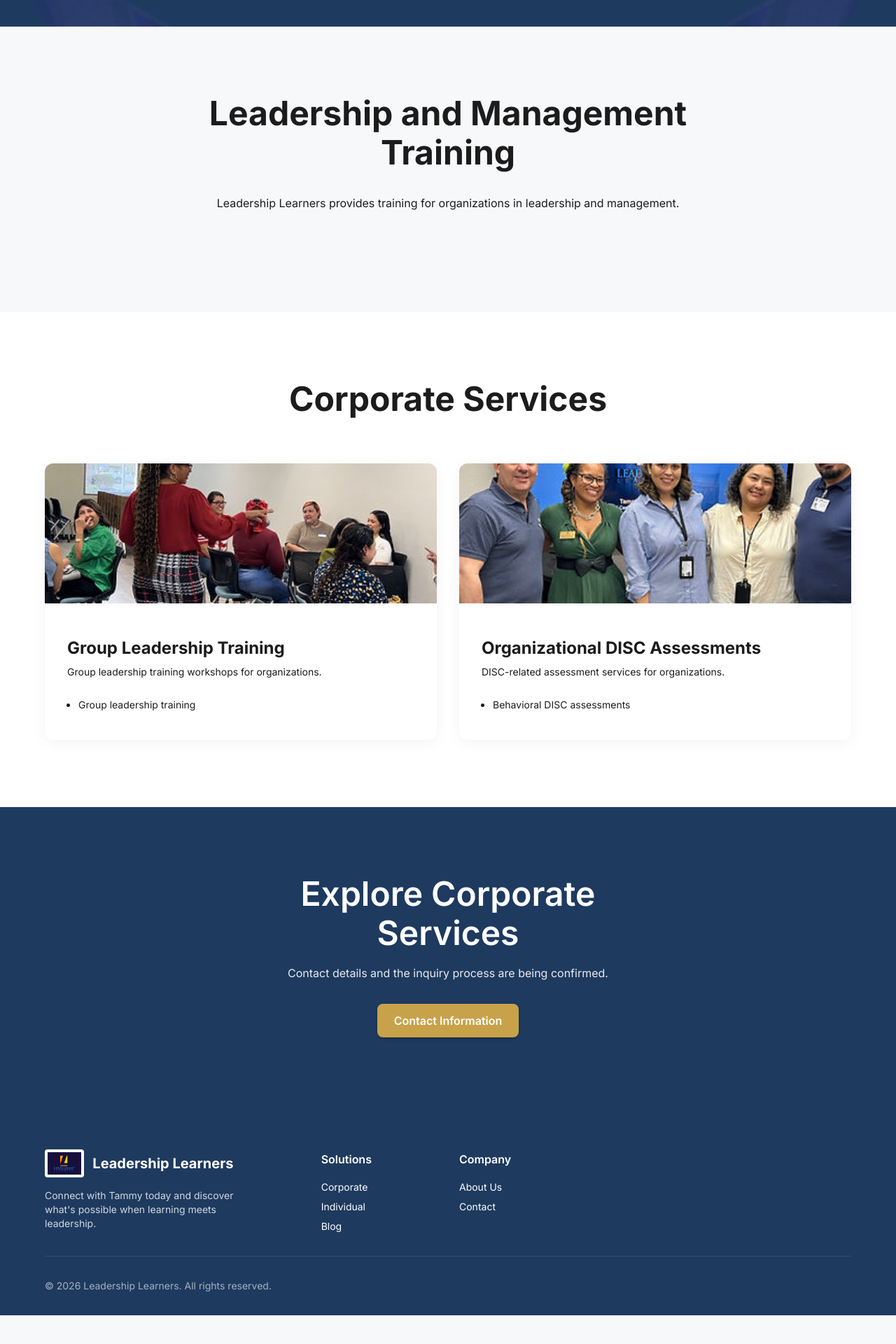
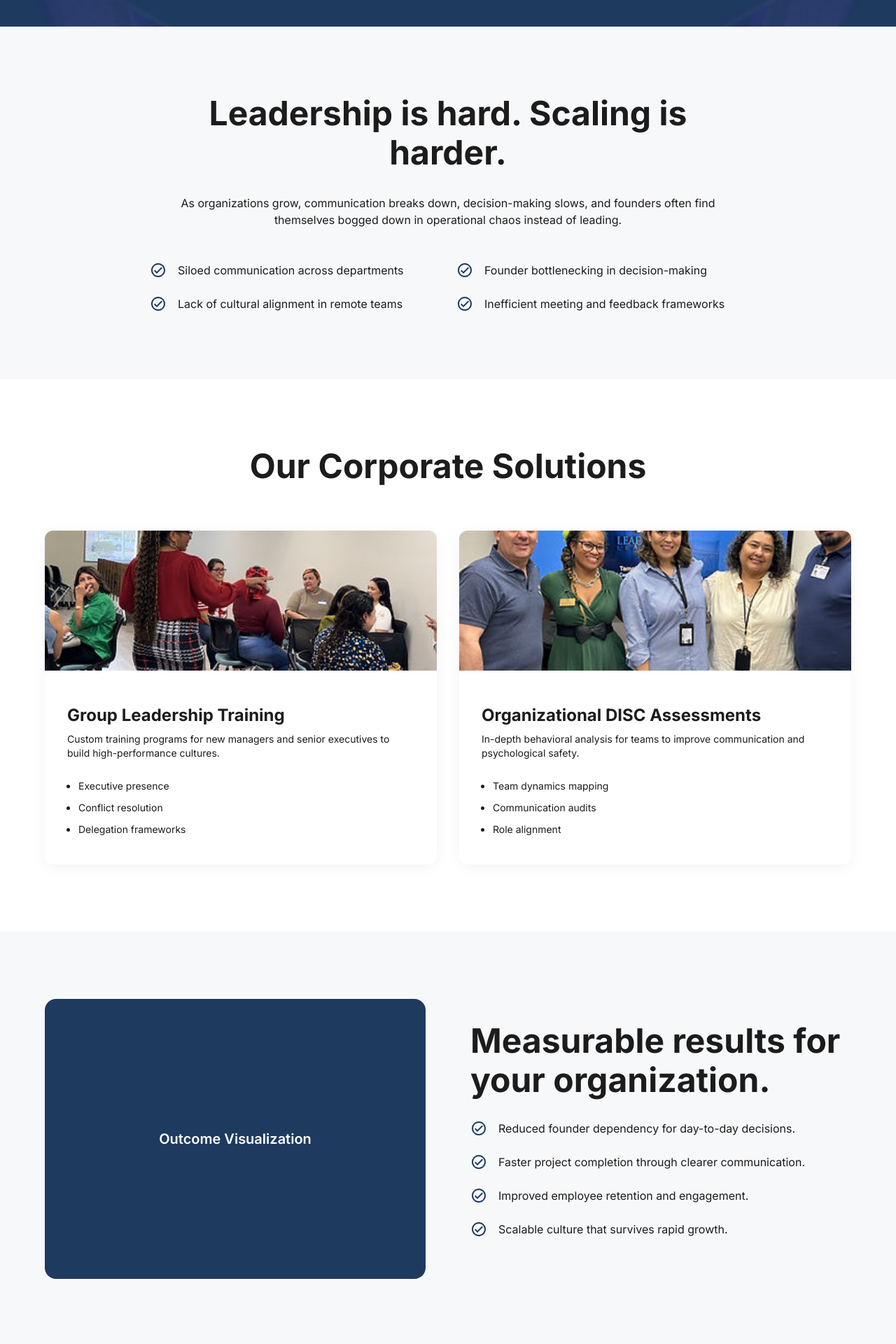
Before and after one commit to TECnologyj77/leadership-learns, a React (Vite) app: page /corporate in a window 1280 px wide. Shown: the part 780-2700 px from the top of the page at 70% size. Before the commit the page ends 2659 px from the top, so only its background shows below. Built offline with nearby package versions, Linux system fonts and the light colour scheme.

Commit message:
fix: restore approved path page copy

```diff
--- a/src/pages/Corporate.tsx
+++ b/src/pages/Corporate.tsx
@@ -1,5 +1,6 @@
 import React from 'react';
-import { Grid } from '@mui/material';
+import { Grid, Box, List, ListItem, ListItemIcon, ListItemText } from '@mui/material';
+import { CheckCircleOutlined as CheckCircleOutlineIcon } from '@mui/icons-material';
 import { Link as RouterLink } from 'react-router-dom';
 import AppText from '../components/ui/AppText';
 import AppSection from '../components/ui/AppSection';
@@ -20,13 +21,13 @@ const Corporate: React.FC = () => {
           <Grid container spacing={6} sx={{ alignItems: 'center' }}>
             <Grid size={{ xs: 12, md: 7 }}>
               <AppText variant="h1" gutterBottom sx={{ fontWeight: 800 }}>
-                Leadership Training for Organizations
+                Scale Your Impact, Not Your Stress.
               </AppText>
               <AppText variant="h5" sx={{ mb: 4, opacity: 0.9 }}>
-                Group leadership training workshops and DISC-related services for organizations.
+                Strategic leadership development and organizational systems for high-growth teams.
               </AppText>
               <AppButton variant="contained" color="secondary" size="large" component={RouterLink} to="/contact" onClick={() => captureContactClicked('corporate_hero')}>
-                Contact Information
+                Get In Touch
               </AppButton>
             </Grid>
           </Grid>
@@ -36,11 +37,26 @@ const Corporate: React.FC = () => {
       <AppSection variant="light">
         <AppContainer maxWidth="md">
           <AppText variant="h3" sx={{ textAlign: 'center', mb: 4, fontWeight: 700 }}>
-            Leadership and Management Training
+            Leadership is hard. Scaling is harder.
           </AppText>
           <AppText variant="body1" color="text.secondary" sx={{ textAlign: 'center', mb: 6 }}>
-            Leadership Learners provides training for organizations in leadership and management.
+            As organizations grow, communication breaks down, decision-making slows, and founders often find themselves bogged down in operational chaos instead of leading.
           </AppText>
+          <Grid container spacing={3}>
+            {[
+              'Siloed communication across departments',
+              'Founder bottlenecking in decision-making',
+              'Lack of cultural alignment in remote teams',
+              'Inefficient meeting and feedback frameworks'
+            ].map((item) => (
+              <Grid size={{ xs: 12, sm: 6 }} key={item}>
+                <Box sx={{ display: 'flex', alignItems: 'center', gap: 2 }}>
+                  <CheckCircleOutlineIcon color="primary" />
+                  <AppText variant="body1">{item}</AppText>
+                </Box>
+              </Grid>
+            ))}
+          </Grid>
         </AppContainer>
       </AppSection>
 
@@ -48,24 +64,66 @@ const Corporate: React.FC = () => {
       <AppSection variant="white">
         <AppContainer>
           <AppText variant="h3" sx={{ textAlign: 'center', mb: 8, fontWeight: 700 }}>
-            Corporate Services
+            Our Corporate Solutions
           </AppText>
           <Grid container spacing={4}>
             <Grid size={{ xs: 12, md: 6 }}>
               <ServiceCard
                 title="Group Leadership Training"
-                description="Group leadership training workshops for organizations."
+                description="Custom training programs for new managers and senior executives to build high-performance cultures."
                 image={groupTrainingImg}
-                features={['Group leadership training']}
+                features={['Executive presence', 'Conflict resolution', 'Delegation frameworks']}
               />
             </Grid>
             <Grid size={{ xs: 12, md: 6 }}>
               <ServiceCard
                 title="Organizational DISC Assessments"
-                description="DISC-related assessment services for organizations."
+                description="In-depth behavioral analysis for teams to improve communication and psychological safety."
                 image={organizationDiscImg}
-                features={['Behavioral DISC assessments']}
+                features={['Team dynamics mapping', 'Communication audits', 'Role alignment']}
               />
+            </Grid>
+          </Grid>
+        </AppContainer>
+      </AppSection>
+
+      <AppSection variant="light">
+        <AppContainer>
+          <Grid container spacing={8} sx={{ alignItems: 'center' }}>
+            <Grid size={{ xs: 12, md: 6 }}>
+              <Box
+                sx={{
+                  bgcolor: 'primary.main',
+                  height: 400,
+                  borderRadius: 4,
+                  display: 'flex',
+                  alignItems: 'center',
+                  justifyContent: 'center',
+                  color: 'white'
+                }}
+              >
+                <AppText variant="h6">Outcome Visualization</AppText>
+              </Box>
+            </Grid>
+            <Grid size={{ xs: 12, md: 6 }}>
+              <AppText variant="h3" gutterBottom sx={{ fontWeight: 700 }}>
+                Measurable results for your organization.
+              </AppText>
+              <List>
+                {[
+                  'Reduced founder dependency for day-to-day decisions.',
+                  'Faster project completion through clearer communication.',
+                  'Improved employee retention and engagement.',
+                  'Scalable culture that survives rapid growth.'
+                ].map((text, i) => (
+                  <ListItem key={i} disablePadding sx={{ mb: 2 }}>
+                    <ListItemIcon sx={{ minWidth: 40 }}>
+                      <CheckCircleOutlineIcon color="primary" />
+                    </ListItemIcon>
+                    <ListItemText primary={text} />
+                  </ListItem>
+                ))}
+              </List>
             </Grid>
           </Grid>
         </AppContainer>
@@ -74,13 +132,13 @@ const Corporate: React.FC = () => {
       <AppSection variant="dark" sx={{ textAlign: 'center' }}>
         <AppContainer maxWidth="sm">
           <AppText variant="h3" gutterBottom>
-            Explore Corporate Services
+            Ready to lead with clarity?
           </AppText>
           <AppText variant="body1" sx={{ mb: 4, opacity: 0.9 }}>
-            Contact details and the inquiry process are being confirmed.
+            Get in touch to discuss your organization's unique challenges.
           </AppText>
           <AppButton variant="contained" color="secondary" size="large" component={RouterLink} to="/contact" onClick={() => captureContactClicked('corporate_footer')}>
-            Contact Information
+            Get In Touch
           </AppButton>
         </AppContainer>
       </AppSection>
--- a/src/pages/Individual.tsx
+++ b/src/pages/Individual.tsx
@@ -1,15 +1,30 @@
 import React from 'react';
-import { Grid } from '@mui/material';
+import { Grid, Box, List, ListItem, ListItemIcon, ListItemText, Paper } from '@mui/material';
+import { CheckCircleOutlined as CheckCircleOutlineIcon, Psychology as PsychologyIcon, Speed as SpeedIcon, SelfImprovement as SelfImprovementIcon } from '@mui/icons-material';
 import { Link as RouterLink } from 'react-router-dom';
 import AppText from '../components/ui/AppText';
 import AppSection from '../components/ui/AppSection';
 import AppContainer from '../components/ui/AppContainer';
 import AppButton from '../components/ui/AppButton';
 import ServiceCard from '../components/marketing/ServiceCard';
+import TestimonialCard from '../components/marketing/TestimonialCard';
 import speechCoachingImg from '../assets/services/Speech Coaching.jpg';
 import studentDiscImg from '../assets/services/Student + Career DISC Assessment and Debrief.jpeg';
 import salesDiscImg from '../assets/services/Sales DISC Assessment and Debrief.jpg';
 import { captureContactClicked } from '../analytics/events';
+
+const individualTestimonials = [
+  {
+    quote: "I enjoy working with my public speaking coach. I'm autistic and she understands how to help me become a better public speaker. It's my new job.",
+    author: "Austin Morales",
+    role: "Public Speaking Client"
+  },
+  {
+    quote: "Tammy is very supportive and she provides techniques that are easy to learn which helped me gain confidence. I enhanced my public speaking for work and learned how to respond to questions concisely.",
+    author: "Angela Jones",
+    role: "Professional Coaching Client"
+  }
+];
 
 const Individual: React.FC = () => {
   return (
@@ -24,13 +39,48 @@ const Individual: React.FC = () => {
                 Yours Deserves to be Heard.
               </AppText>
               <AppText variant="h5" color="text.secondary" sx={{ mb: 4 }}>
-                Individual coaching for the neurodivergent community, including speech coaching, confidence building, and social-skills support.
+                1:1 Coaching for neurodivergent professionals and individuals. Discover and strengthen your voice through authentic connection.
               </AppText>
               <AppButton variant="contained" color="secondary" size="large" component={RouterLink} to="/contact" onClick={() => captureContactClicked('individual_hero')}>
-                Contact Information
+                Start Your Journey
               </AppButton>
             </Grid>
           </Grid>
+        </AppContainer>
+      </AppSection>
+
+      {/* Pain points */}
+      <AppSection variant="white">
+        <AppContainer maxWidth="md">
+          <AppText variant="h3" sx={{ textAlign: 'center', mb: 8, fontWeight: 700 }}>
+            Do you struggle to connect?
+          </AppText>
+          <Grid container spacing={4}>
+            {[
+              'You have brilliant ideas but struggle to vocalize them in meetings.',
+              'Social cues and body language feel like a "second language" you haven\'t mastered.',
+              'You feel like you are working 2x harder than others to be understood.',
+              'Public speaking feels like an insurmountable wall between you and your career goals.'
+            ].map((text, i) => (
+              <Grid size={{ xs: 12, sm: 6 }} key={i}>
+                <Paper sx={{ p: 3, height: '100%', borderLeft: '4px solid', borderLeftColor: 'secondary.main' }}>
+                  <AppText variant="body1">{text}</AppText>
+                </Paper>
+              </Grid>
+            ))}
+          </Grid>
+        </AppContainer>
+      </AppSection>
+
+      {/* Reframe section */}
+      <AppSection variant="dark" sx={{ bgcolor: 'secondary.main' }}>
+        <AppContainer sx={{ textAlign: 'center' }}>
+          <AppText variant="h3" gutterBottom sx={{ fontWeight: 700 }}>
+            Master your verbal and non-verbal communication.
+          </AppText>
+          <AppText variant="h6" sx={{ opacity: 0.9 }}>
+            We use Pivotal Response Treatment (PRT) to target the foundations of communication: motivation, self-management, and confidence.
+          </AppText>
         </AppContainer>
       </AppSection>
 
@@ -44,26 +94,124 @@ const Individual: React.FC = () => {
             <Grid size={{ xs: 12, md: 4 }}>
               <ServiceCard
                 title="Speech Coaching"
-                description="Speech coaching, confidence building, and social-skills support."
+                description="Become a confident public speaker. We understand how to help neurodivergent individuals master the stage."
                 image={speechCoachingImg}
-                features={['Speech coaching', 'Confidence building', 'Social-skills support']}
+                features={['Public speaking techniques', 'Confidence building', 'Concise communication']}
               />
             </Grid>
             <Grid size={{ xs: 12, md: 4 }}>
               <ServiceCard
-                title="DISC Assessments"
-                description="DISC-related services for individuals."
+                title="Student & Career DISC"
+                description="Discover your natural strengths and learn how to navigate academic or professional environments."
                 image={studentDiscImg}
-                features={['Behavioral DISC assessments']}
+                features={['Strengths identification', 'Communication styles', 'Career path alignment']}
               />
             </Grid>
             <Grid size={{ xs: 12, md: 4 }}>
               <ServiceCard
                 title="Sales & Entrepreneur DISC"
-                description="DISC-related services for sales and entrepreneurs."
+                description="Master the art of connection for your business. Use body language to create critical first impressions."
                 image={salesDiscImg}
-                features={['Sales DISC', 'Entrepreneur DISC']}
+                features={['Sales communication', 'Non-verbal cues', 'Building trust']}
               />
+            </Grid>
+          </Grid>
+        </AppContainer>
+      </AppSection>
+
+      {/* Testimonials */}
+      <AppSection variant="light">
+        <AppContainer>
+          <AppText variant="h3" sx={{ textAlign: 'center', mb: 8, fontWeight: 700 }}>
+            Client Success
+          </AppText>
+          <Grid container spacing={4} sx={{ justifyContent: 'center' }}>
+            {individualTestimonials.map((testimonial) => (
+              <Grid size={{ xs: 12, md: 6 }} key={testimonial.author}>
+                <TestimonialCard {...testimonial} />
+              </Grid>
+            ))}
+          </Grid>
+        </AppContainer>
+      </AppSection>
+
+      {/* Coaching approach */}
+      <AppSection variant="white">
+        <AppContainer>
+          <AppText variant="h3" sx={{ textAlign: 'center', mb: 8, fontWeight: 700 }}>
+            The Leadership Learners Approach
+          </AppText>
+          <Grid container spacing={6}>
+            <Grid size={{ xs: 12, md: 4 }}>
+              <Box sx={{ textAlign: 'center' }}>
+                <PsychologyIcon sx={{ fontSize: 60, color: 'secondary.main', mb: 2 }} />
+                <AppText variant="h5" gutterBottom sx={{ fontWeight: 600 }}>Clarity</AppText>
+                <AppText variant="body2" color="text.secondary">
+                  Understanding your specific executive function profile and where the friction points actually are.
+                </AppText>
+              </Box>
+            </Grid>
+            <Grid size={{ xs: 12, md: 4 }}>
+              <Box sx={{ textAlign: 'center' }}>
+                <SpeedIcon sx={{ fontSize: 60, color: 'secondary.main', mb: 2 }} />
+                <AppText variant="h5" gutterBottom sx={{ fontWeight: 600 }}>Systems</AppText>
+                <AppText variant="body2" color="text.secondary">
+                  Building low-friction, high-reward systems for task management, focus, and energy regulation.
+                </AppText>
+              </Box>
+            </Grid>
+            <Grid size={{ xs: 12, md: 4 }}>
+              <Box sx={{ textAlign: 'center' }}>
+                <SelfImprovementIcon sx={{ fontSize: 60, color: 'secondary.main', mb: 2 }} />
+                <AppText variant="h5" gutterBottom sx={{ fontWeight: 600 }}>Identity</AppText>
+                <AppText variant="body2" color="text.secondary">
+                  Moving from "shame-based" productivity to "identity-aligned" growth and self-advocacy.
+                </AppText>
+              </Box>
+            </Grid>
+          </Grid>
+        </AppContainer>
+      </AppSection>
+
+      {/* Transformation outcomes */}
+      <AppSection variant="light">
+        <AppContainer>
+          <Grid container spacing={8} sx={{ alignItems: 'center' }}>
+            <Grid size={{ xs: 12, md: 6 }}>
+              <AppText variant="h3" gutterBottom sx={{ fontWeight: 700 }}>
+                What change looks like.
+              </AppText>
+              <List>
+                {[
+                  'Consistent progress on long-term goals without the "heroic effort" spikes.',
+                  'Clear boundaries between work and rest (without the guilt).',
+                  'A toolkit of strategies that actually work when you are stressed.',
+                  'Confidence in your ability to handle complex projects.'
+                ].map((text, i) => (
+                  <ListItem key={i} disablePadding sx={{ mb: 2 }}>
+                    <ListItemIcon sx={{ minWidth: 40 }}>
+                      <CheckCircleOutlineIcon color="secondary" />
+                    </ListItemIcon>
+                    <ListItemText primary={text} />
+                  </ListItem>
+                ))}
+              </List>
+            </Grid>
+            <Grid size={{ xs: 12, md: 6 }}>
+              <Box
+                sx={{
+                  bgcolor: 'secondary.main',
+                  height: 400,
+                  borderRadius: 4,
+                  display: 'flex',
+                  alignItems: 'center',
+                  justifyContent: 'center',
+                  color: 'white',
+                  opacity: 0.8
+                }}
+              >
+                <AppText variant="h6">Transformation Visualization</AppText>
+              </Box>
             </Grid>
           </Grid>
         </AppContainer>
@@ -72,13 +220,13 @@ const Individual: React.FC = () => {
       <AppSection variant="dark" sx={{ textAlign: 'center' }}>
         <AppContainer maxWidth="sm">
           <AppText variant="h3" gutterBottom>
-            Explore Individual Coaching
+            Reclaim your focus.
           </AppText>
           <AppText variant="body1" sx={{ mb: 4, opacity: 0.9 }}>
-            Contact details and the inquiry process are being confirmed.
+            Get in touch to see if neurodivergent coaching is right for you.
           </AppText>
           <AppButton variant="contained" color="secondary" size="large" component={RouterLink} to="/contact" onClick={() => captureContactClicked('individual_footer')}>
-            Contact Information
+            Get In Touch
           </AppButton>
         </AppContainer>
       </AppSection>
```
